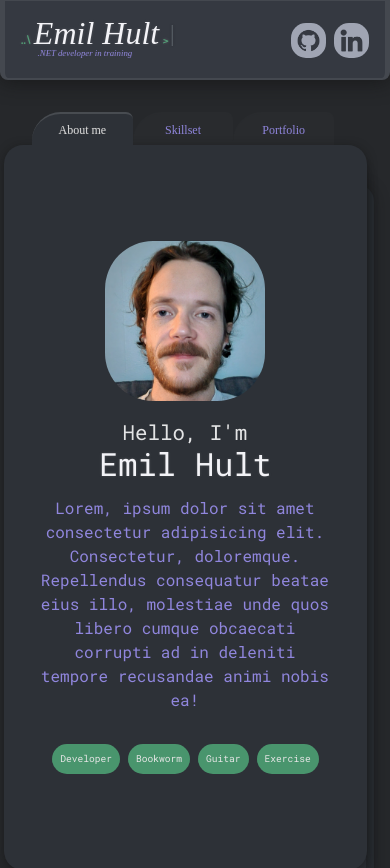
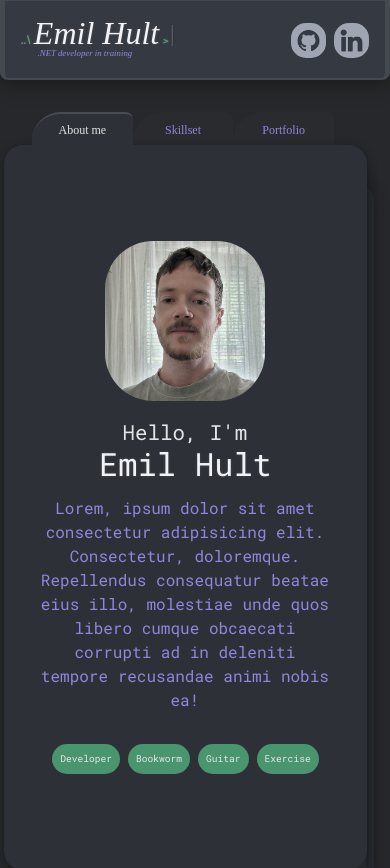
Before and after one commit to mutenJanken/Portfolio-EmilHult, a React (Vite) app: page /about in a window 390 px wide. Shown: the top 868 px of the page. Built offline with nearby package versions, Linux system fonts and the light colour scheme; a web font is replaced by a local one.

Commit message:
changed profile picture

```diff
--- a/src/components/Aboutme.jsx
+++ b/src/components/Aboutme.jsx
@@ -1,5 +1,5 @@
 import React from "react";
-import ProfilePicture from "/src/assets/images/me.jpeg";
+import ProfilePicture from "/src/assets/images/profile-pic-square.jpg";
 
 function Aboutme() {
   return (
--- a/src/index.scss
+++ b/src/index.scss
@@ -677,8 +677,8 @@ section {
 }
 
 .profile-picture {
-  width: 17rem;
-  height: 17rem;
+  width: 19.5rem;
+  // height: 17rem;
   border-radius: 3rem;
   margin: 2rem 1rem 2rem 0;
 
@@ -687,7 +687,7 @@ section {
     margin-right: 0;
     margin-bottom: 0;
     width: 10rem;
-    height: 10rem;
+    // height: 10rem;
   }
 }
 
```
Also changed, not shown: src/assets/images/profile-pic-square.jpg (added), 1 other file (tests, documents, lock files or other folders).
